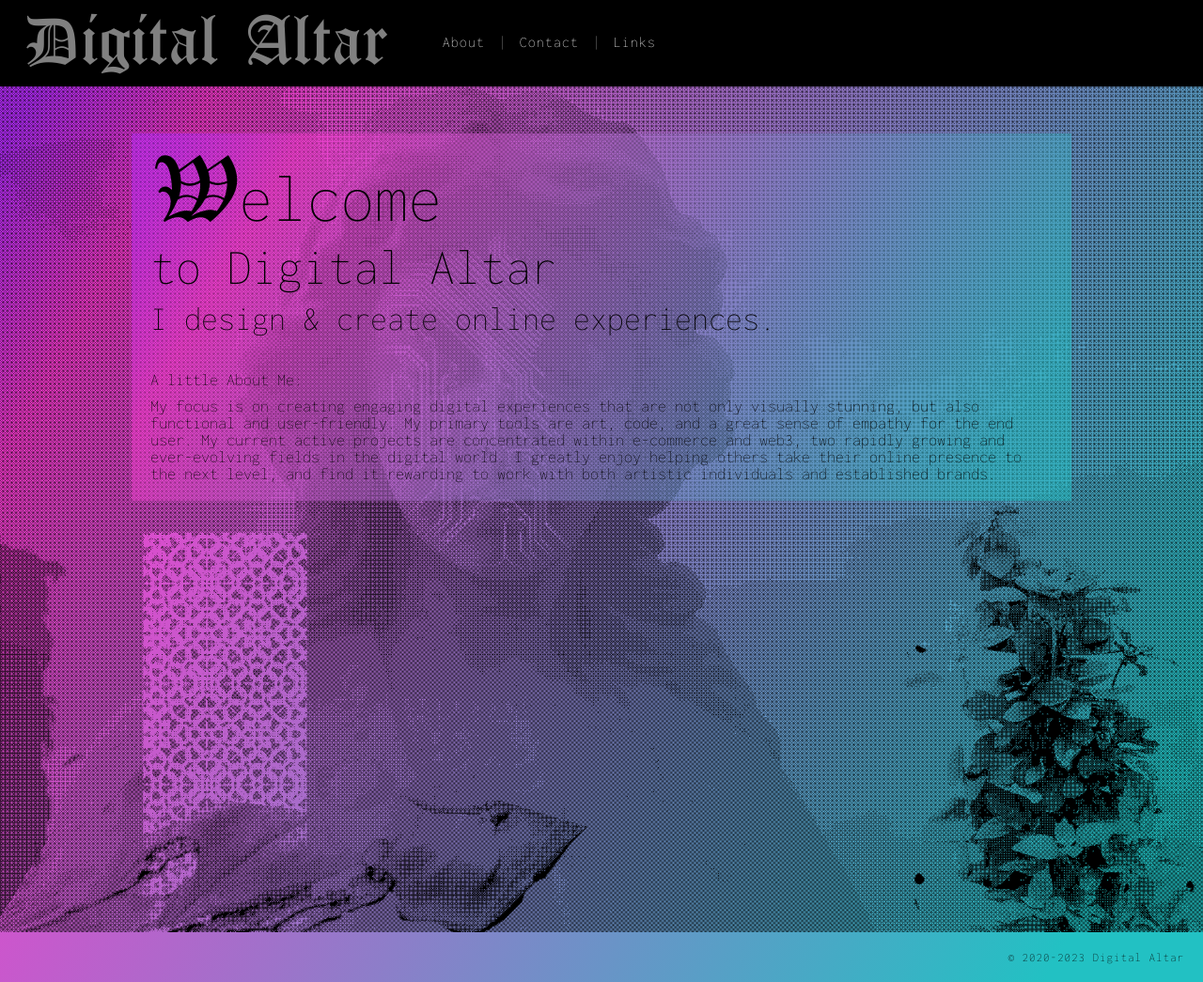
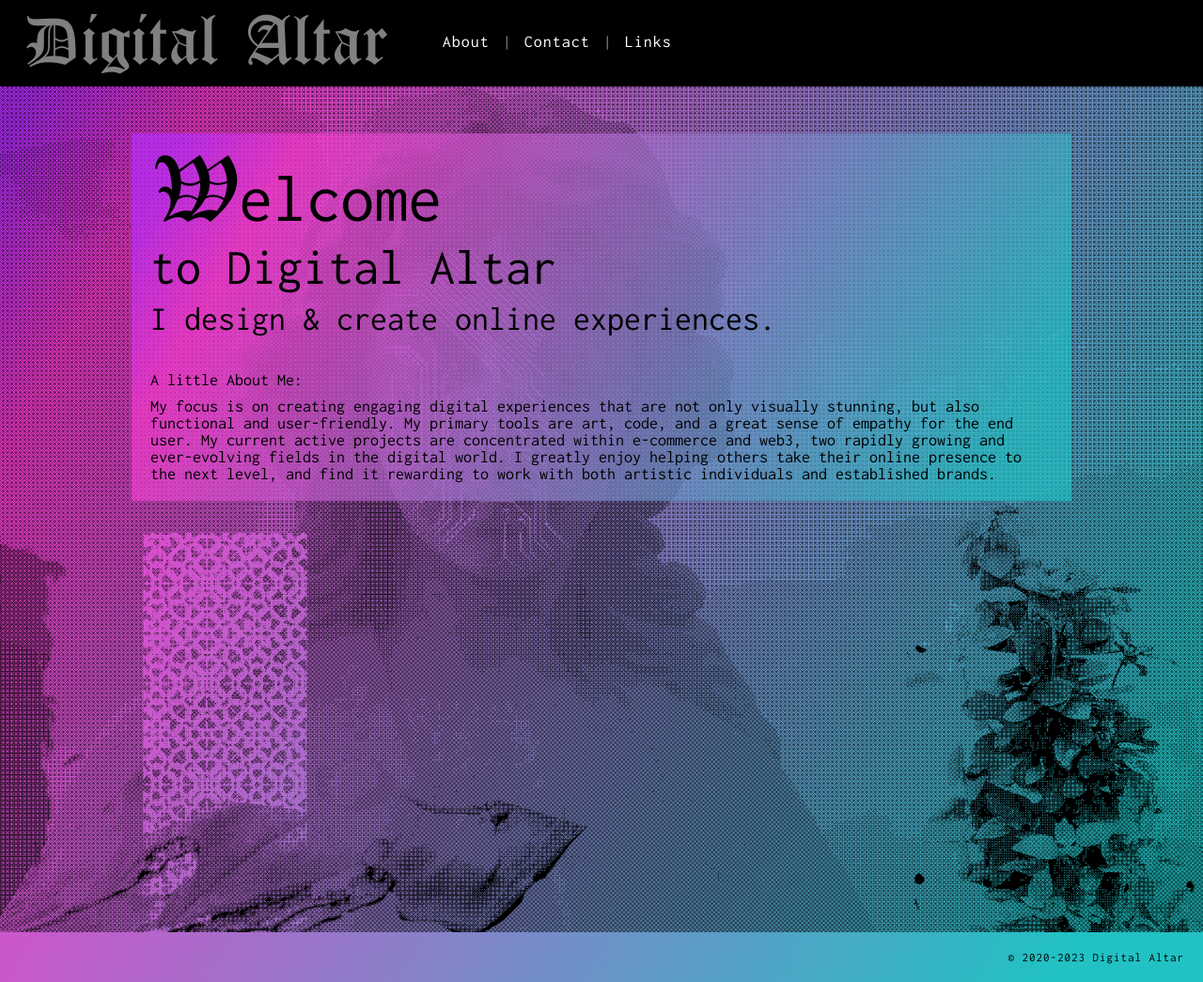
Before and after one commit to Digital-Altar/digital-altar.github.io, a Jekyll site: the page built from about.markdown, in a window 1280 px wide. Shown: the whole page at 94% size. Built offline with Jekyll 4.4.1, drawn with Linux system fonts in a browser that asks for light colours.

Commit message:
Updating styles

```diff
--- a/_layouts/default.html
+++ b/_layouts/default.html
@@ -4,7 +4,7 @@
   <link rel="stylesheet" href="{{ '/assets/css/styles.css' | relative_url }}">
   <link rel="preconnect" href="https://fonts.googleapis.com">
   <link rel="preconnect" href="https://fonts.gstatic.com" crossorigin>
-  <link href="https://fonts.googleapis.com/css2?family=Inconsolata:wght@200&display=swap" rel="stylesheet">
+  <link href="https://fonts.googleapis.com/css2?family=Inconsolata:wght@400&display=swap" rel="stylesheet">
 
   {% if page.url == '/' %}
     <title>Digital Altar </title>
--- a/assets/css/styles.css
+++ b/assets/css/styles.css
@@ -443,22 +443,22 @@ header {
   overflow: hidden;
 }
 h1 {
-  font-size: 4em;
+  font-size: 400%;
 }
 h1::first-letter {
   font-family: 'Old English Five';
   margin: 10px auto auto auto;
 }
 h2 {
-  font-size: 3em;
+  font-size: 300%;
   margin: 10px auto auto auto;
 }
 h3 {
-  font-size: 2em;
+  font-size: 200%;
   margin: 10px auto auto auto;
 }
 p {
-  font-size: 1em;
+  font-size: 100%;
   margin: 10px auto auto auto;
 }
 .logo {
@@ -503,8 +503,6 @@ ul.navigation li a {
   text-decoration: none;
   margin: 0 5px;
   letter-spacing: 1px;
-  font-weight: lighter;
-  font-size: 16px;
 }
 ul.navigation li a:hover {
   color: white;
@@ -517,7 +515,7 @@ main {
   padding: 20px;
 }
 .content {
-  background: linear-gradient(120deg, rgba(183,45,253,.5) 5%, rgba(248,58,207,.5) 15%, rgba(34,193,195,.5) 91%);
+  background: linear-gradient(120deg, rgba(183,45,253,.7) 5%, rgba(248,58,207,.7) 15%, rgba(34,193,195,.7) 91%);
   padding: 20px;
   margin: 30px auto;
   max-width: 1000px;
```
